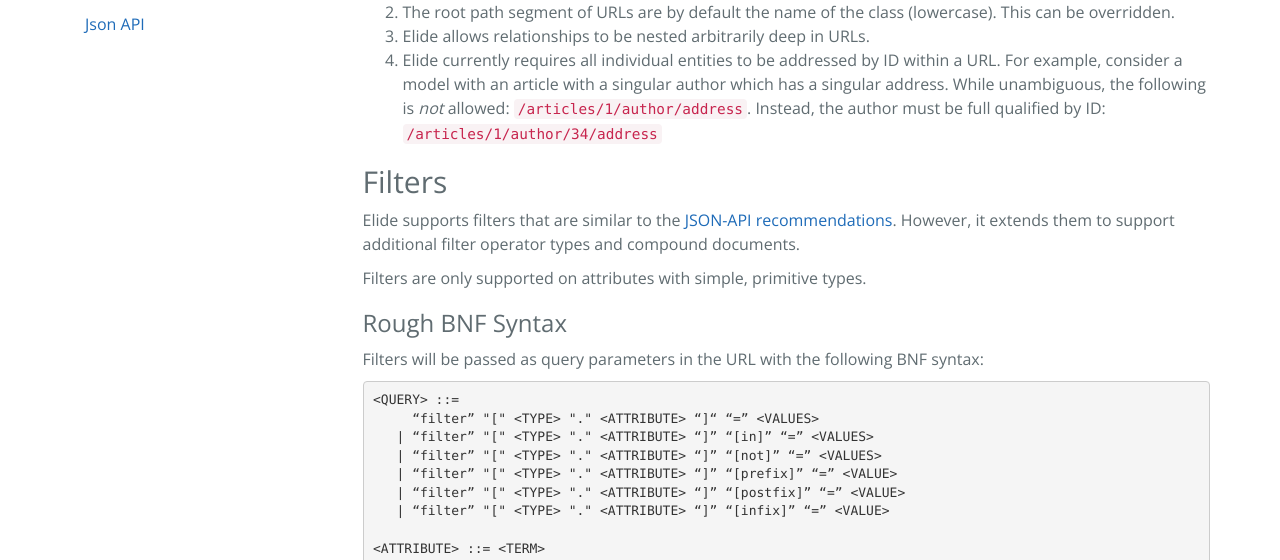
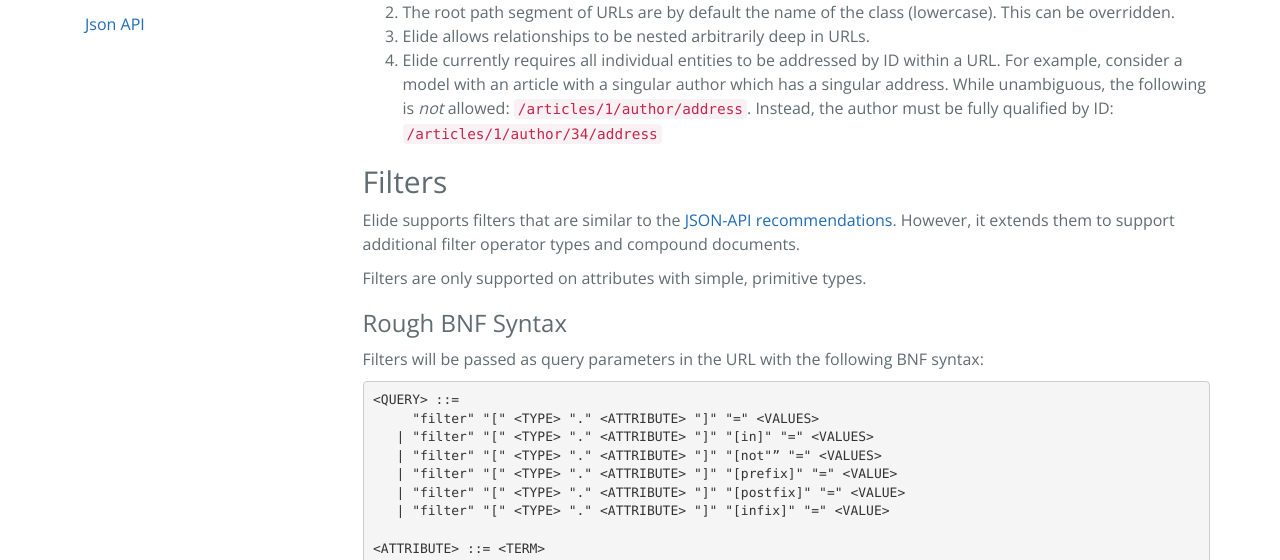
Before and after one commit to yahoo/elide-doc, a Jekyll site: the page built from pages/guide/07-jsonapi.md, in a window 1280 px wide and 900 px high. Shown: the part 340-900 px from the top of the window. Built offline with Jekyll 4.4.1, drawn with Linux system fonts in a browser that asks for light colours; nearby versions of some CDN libraries; Markdown is read by kramdown in place of the engine named in the settings; some of the changed text lies outside the part shown.

Commit message:
Fixing shads comments

````diff
--- a/pages/guide/07-jsonapi.md
+++ b/pages/guide/07-jsonapi.md
@@ -16,7 +16,7 @@ There are a few caveats given that Elide allows developers control over how enti
 1. Some entities may only be reached through a relationship to another entity.  Not every entity is _rootable_.
 1. The root path segment of URLs are by default the name of the class (lowercase).  This can be overridden.
 1. Elide allows relationships to be nested arbitrarily deep in URLs.
-1. Elide currently requires all individual entities to be addressed by ID within a URL.  For example, consider a model with an article with a singular author which has a singular address.   While unambiguous, the following is *not* allowed: `/articles/1/author/address`.  Instead, the author must be full qualified by ID: `/articles/1/author/34/address`
+1. Elide currently requires all individual entities to be addressed by ID within a URL.  For example, consider a model with an article with a singular author which has a singular address.   While unambiguous, the following is *not* allowed: `/articles/1/author/address`.  Instead, the author must be fully qualified by ID: `/articles/1/author/34/address`
 
 ## Filters
 
@@ -31,12 +31,12 @@ Filters will be passed as query parameters in the URL with the following BNF syn
 
 ```
 <QUERY> ::=
-     “filter” "[" <TYPE> "." <ATTRIBUTE> “]“ “=” <VALUES>
-   | “filter” "[" <TYPE> "." <ATTRIBUTE> “]” “[in]” “=” <VALUES>
-   | “filter” "[" <TYPE> "." <ATTRIBUTE> “]” “[not]” “=” <VALUES>
-   | “filter” "[" <TYPE> "." <ATTRIBUTE> “]” “[prefix]” “=” <VALUE>
-   | “filter” "[" <TYPE> "." <ATTRIBUTE> “]” “[postfix]” “=” <VALUE>
-   | “filter” "[" <TYPE> "." <ATTRIBUTE> “]” “[infix]” “=” <VALUE>
+     "filter" "[" <TYPE> "." <ATTRIBUTE> "]" "=" <VALUES>
+   | "filter" "[" <TYPE> "." <ATTRIBUTE> "]" "[in]" "=" <VALUES>
+   | "filter" "[" <TYPE> "." <ATTRIBUTE> "]" "[not"” "=" <VALUES>
+   | "filter" "[" <TYPE> "." <ATTRIBUTE> "]" "[prefix]" "=" <VALUE>
+   | "filter" "[" <TYPE> "." <ATTRIBUTE> "]" "[postfix]" "=" <VALUE>
+   | "filter" "[" <TYPE> "." <ATTRIBUTE> "]" "[infix]" "=" <VALUE>
 
 <ATTRIBUTE> ::= <TERM>
 <TYPE> ::= <TERM>
````
Also changed, not shown: other parts of pages/guide/07-jsonapi.md (+1 -1 lines).
